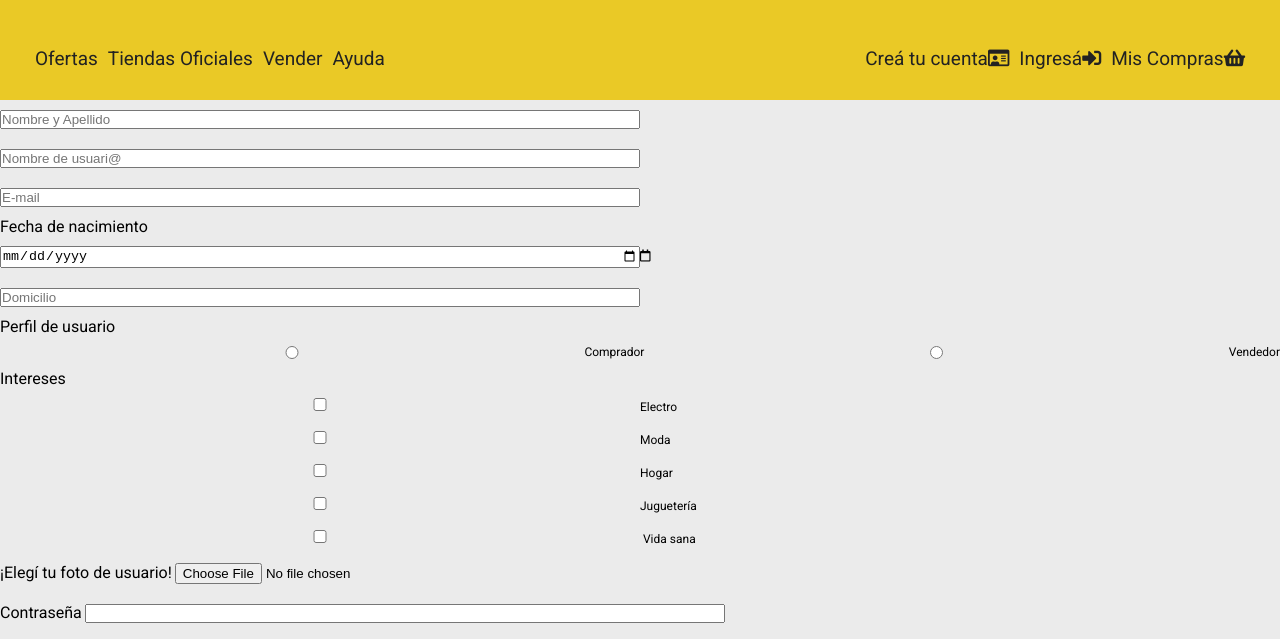
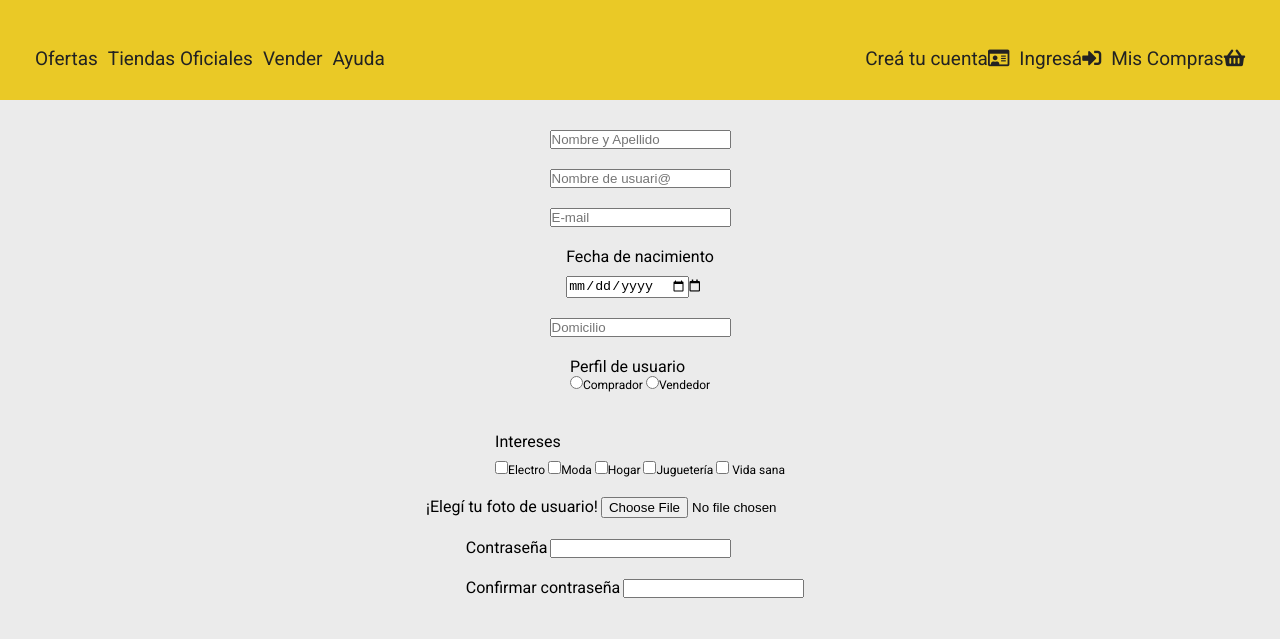
Before and after one commit to jmanuelpereyra/introHTML, a website: page views/register.html in a window 1280 px wide. Shown: the part 106-745 px from the top of the page. Drawn offline with Linux system fonts and the light colour scheme; files that its build step writes are made by us from their sources.

Commit message:
cambie unas cosas

```diff
--- a/public/css/login.css
+++ b/public/css/login.css
@@ -79,6 +79,7 @@ main {
   flex-direction: column;
   justify-content: space-around;
   align-items: center;
+  margin: 30px auto;
 }
 main input {
   width: 25vw;
--- a/public/css/register.css
+++ b/public/css/register.css
@@ -66,24 +66,42 @@ body {
 .formulario {
   display: flex;
   flex-direction: column;
+  align-items: center;
+  margin: 30px auto;
+  flex-wrap: wrap;
 }
-main input {
-  width: 50vw;
-  margin: 10px 0;
+main section form div {
+  margin-bottom: 20px;
 }
-.radio {
+.intereses input {
+  margin-top: 10px;
+}
+.intereses-title {
+  align-self: center;
+}
+.date input {
+  margin-top: 10px;
+}
+/* .radio {
   display: flex;
   align-items: center;
   justify-content: flex-start;
+  margin-top: 10px;
 }
-
 .contrasenia {
   display: flex;
   flex-wrap: wrap;
+  margin-top: 10px;
+} */
+.contrasenia input {
+  margin-right: 10px;
 }
 form label {
   font-size: 16px;
   font-weight: 400;
+}
+main section button {
+  margin-top: 15px;
 }
 /* footer */
 
--- a/views/register.html
+++ b/views/register.html
@@ -103,7 +103,7 @@
           </div>
         </div>
           <div class="intereses">
-            <label for="intereses">Intereses</label> <br>
+            <label for="intereses" class= "intereses-title">Intereses</label> <br>
             <input type="checkbox" name="intereses" id="intereses" value="electro" />Electro
             <input type="checkbox" name="intereses" id="intereses" value="moda" />Moda
             <input type="checkbox" name="intereses" id="intereses" value="hogar" />Hogar
```
